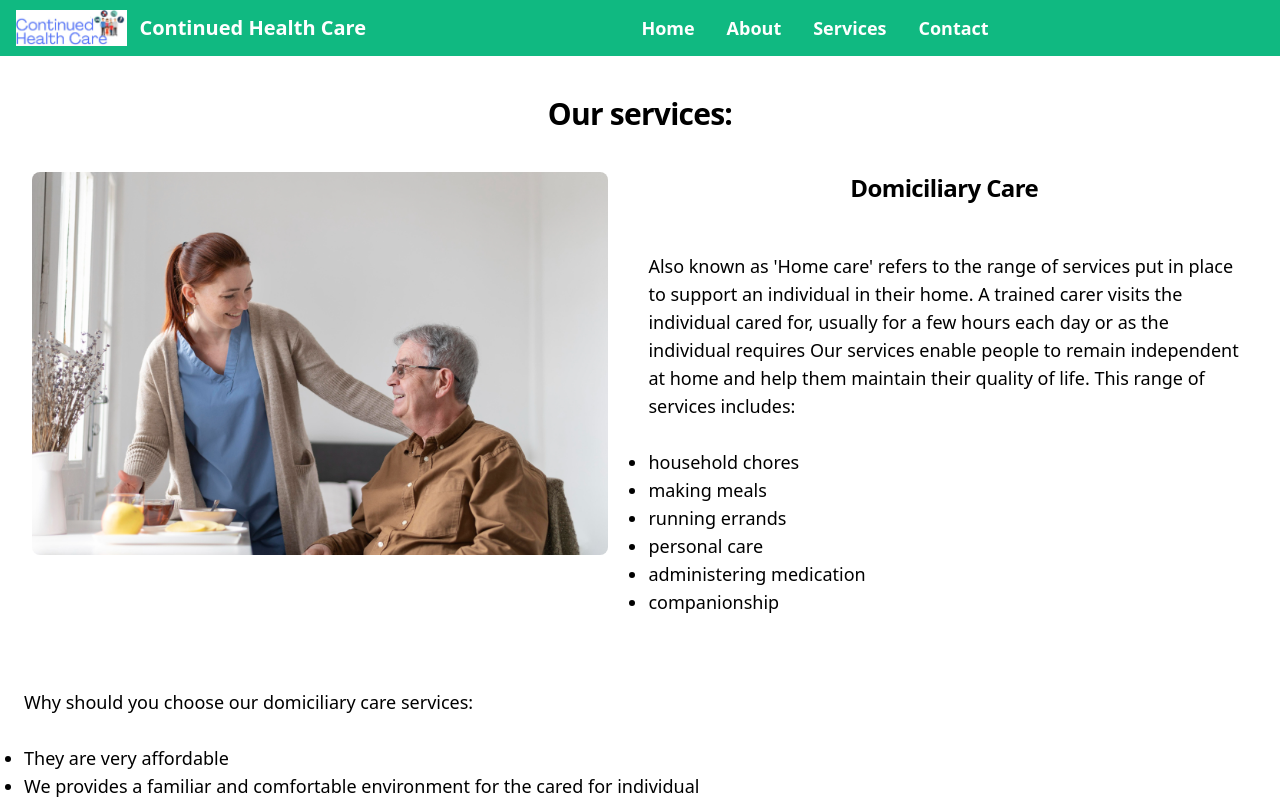
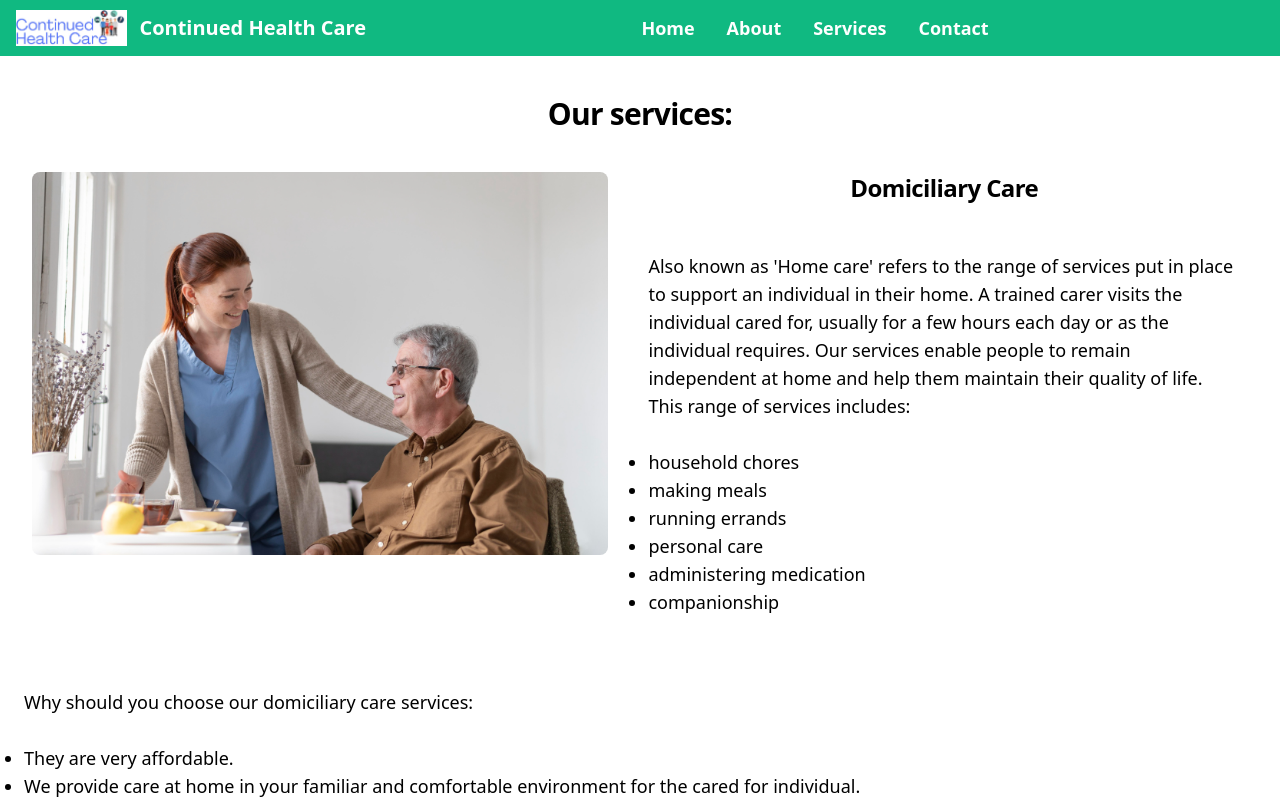
Before and after one commit to rufaro-13/ContinuedHC, a React (Create React App) app: page /services in a window 1280 px wide. Shown: the top 800 px of the page. Built offline with nearby package versions, Linux system fonts and the light colour scheme.

Commit message:
services

```diff
--- a/src/pages/Home.js
+++ b/src/pages/Home.js
@@ -96,7 +96,7 @@ function Home() {
                         </h5>
                         <p className="font-normal text-sm md:text-lg text-gray-700 dark:text-gray-400 pt-4">
                             <p class='text-left'>
-                            It refers to temporary care service, designed to give carers such as family members,
+                            We provide temporary care services, designed to give carers such as family members,
                                                 or the person receiving care, a much-needed break.
                             </p>
 
--- a/src/pages/Services.js
+++ b/src/pages/Services.js
@@ -29,7 +29,7 @@ function Services() {
 
                         <p class='font-normal text-sm md:text-lg px-2'>
                         Also known as 'Home care' refers to the range of services put in place to support an individual in their home. A trained
-                        carer visits the individual cared for, usually for a few hours each day or as the individual requires Our services enable
+                        carer visits the individual cared for, usually for a few hours each day or as the individual requires. Our services enable
                          people to remain independent at home and help them maintain their quality of life.
                         This range of services includes:<br/><br/>
                         <ul class="list-disc ">
@@ -53,9 +53,9 @@ function Services() {
                 <p class='font-normal text-sm md:text-lg  sm:items-center sm:justify-center px-2'>
                     Why should you choose our domiciliary care services: <br/><br/>
                     <ul class="list-disc ">
-                        <li>They are very affordable</li>
-                        <li>We provides a familiar and comfortable environment for the cared for individual</li>
-                        <li>A sense of retaining their independence and individual benefits from improved mental health is our priority  </li>
+                        <li>They are very affordable.</li>
+                        <li>We provide care at home in your familiar and comfortable environment for the cared for individual.</li>
+                        <li>A sense of retaining their independence and individual benefits from improved mental health is our priority.  </li>
                     </ul>
                 </p>
 
```
